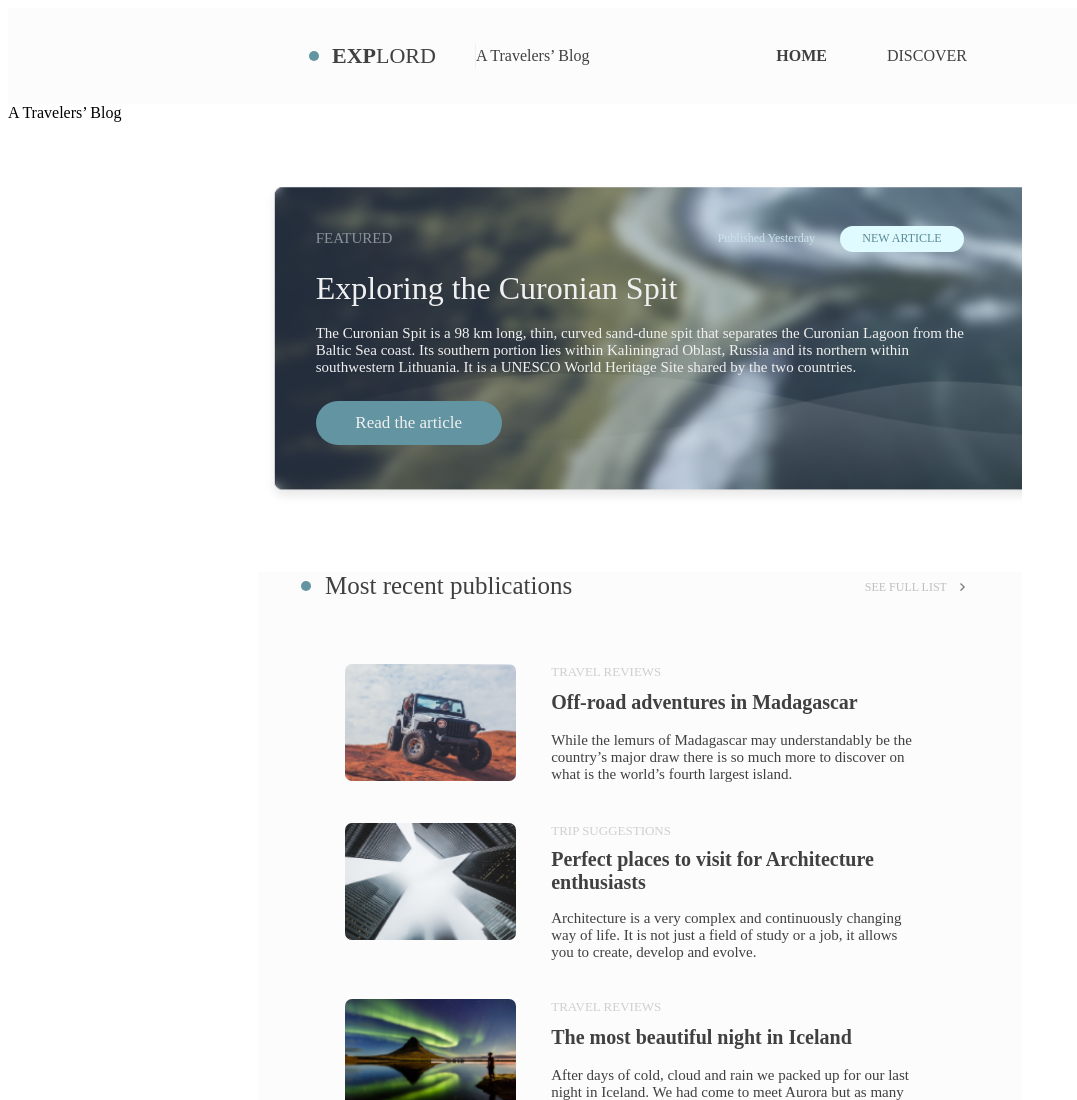
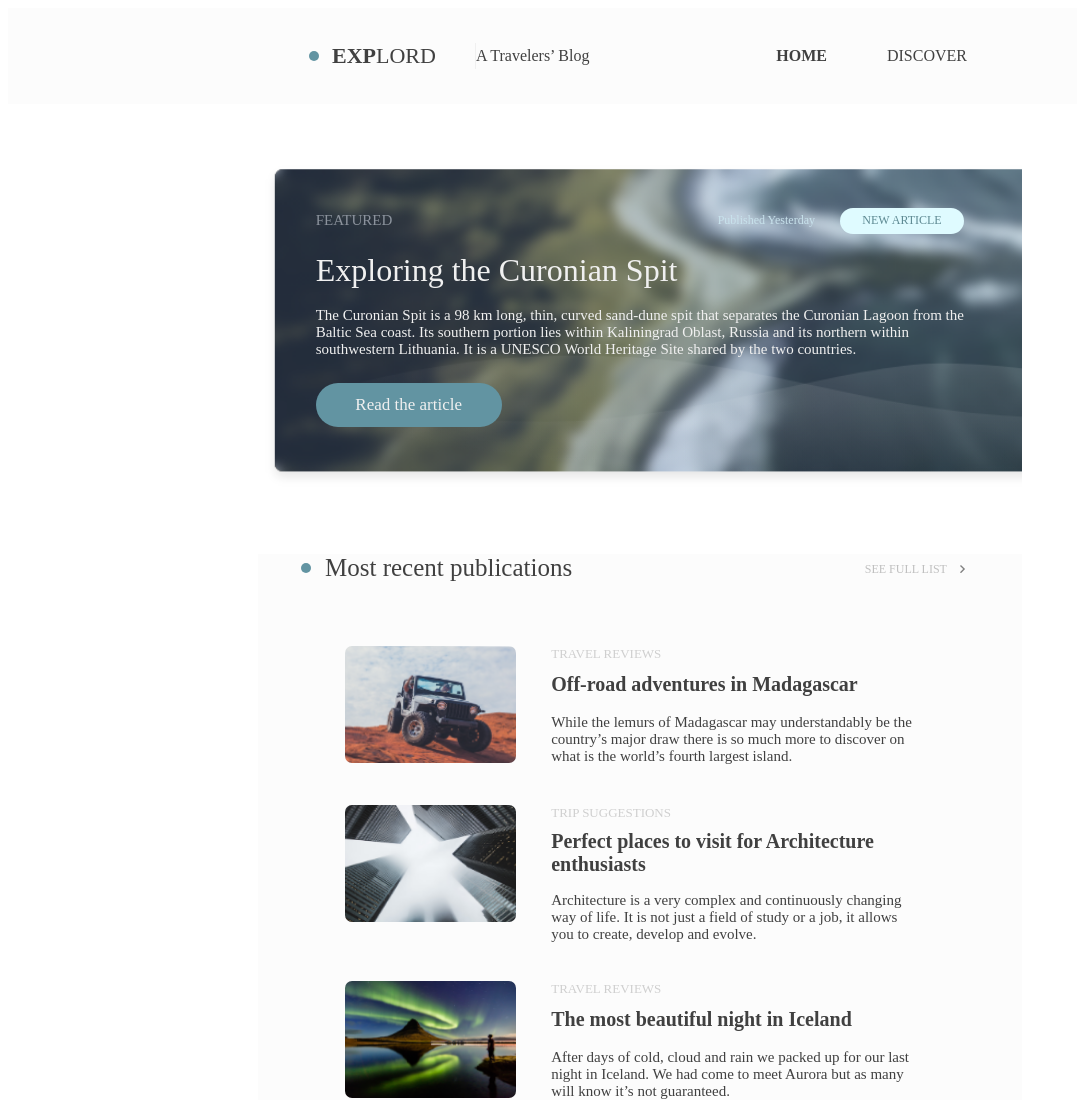
Before and after one commit to JustinDevico/initial-project, a plain HTML site: page task1-2/index.html in a window 1280 px wide. Shown: the top 1100 px of the page, without its empty margins (0-1077 px from the left). Drawn offline with Linux system fonts and the light colour scheme.

Commit message:
fix(frontend): update inex.html Co-authored-by: JustinDevico <maugeddouronnu-5217@ggamess.42web.io> Co-authored-by: JoseSantos5455 <satorusaito1108@gmail.com>

```diff
--- a/task1-2/index.html
+++ b/task1-2/index.html
@@ -22,8 +22,6 @@
         </div>
       </div>
     </header>
-
-    <div class="header_text21">A Travelers’ Blog</div>
 
     <main>
       <div class="part1">
```
